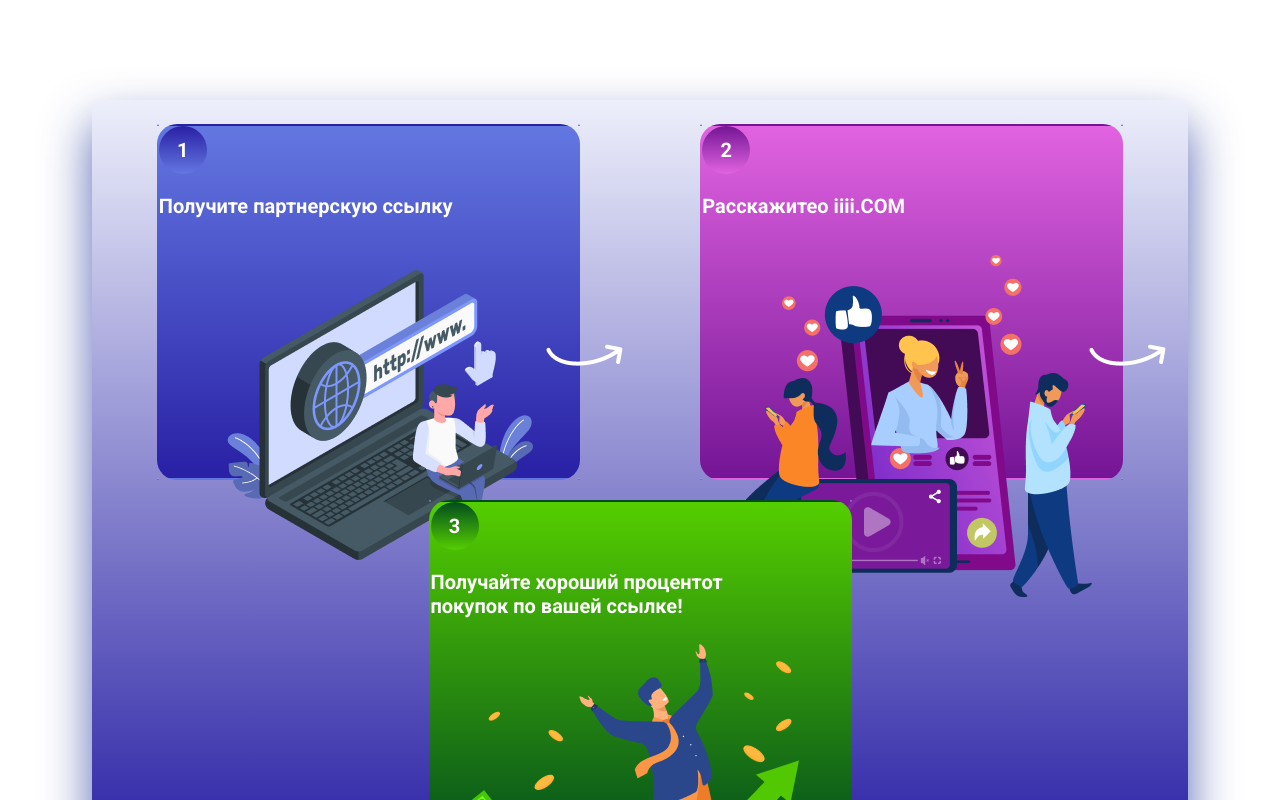
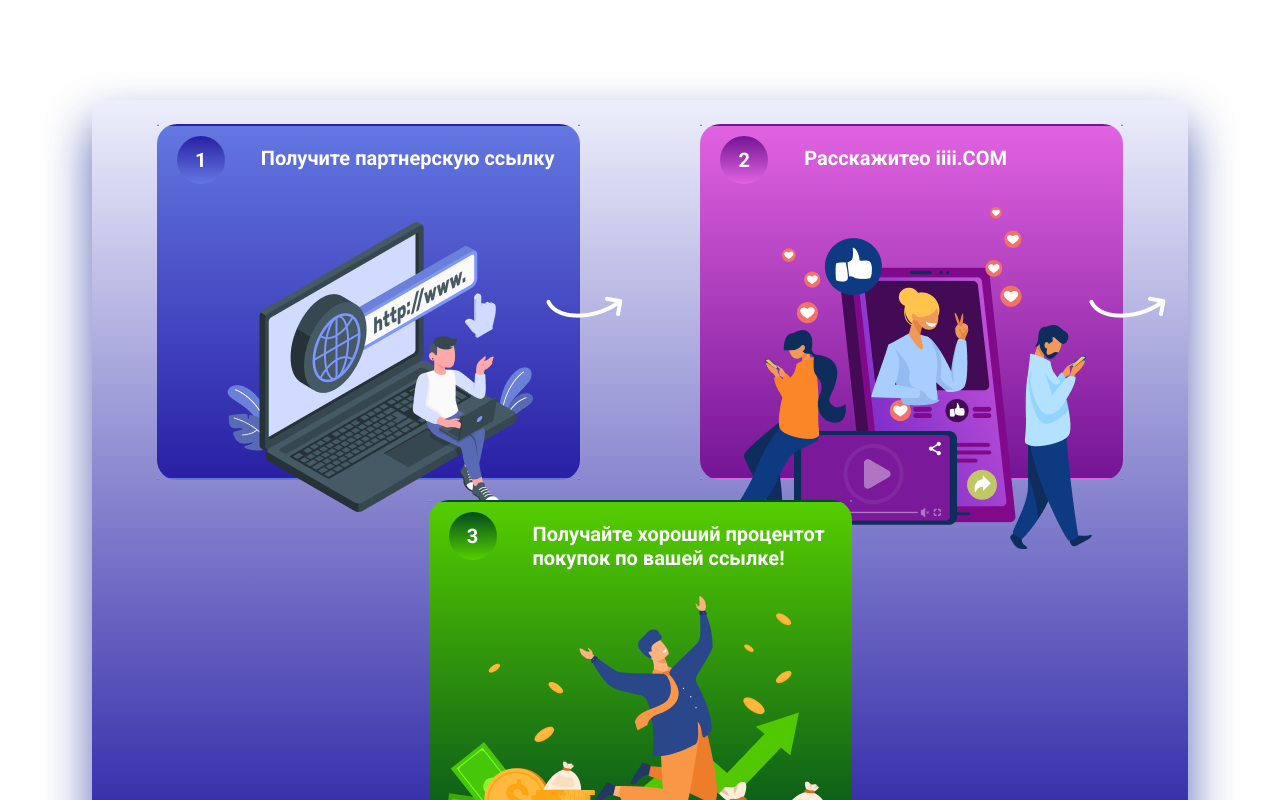
Before and after one commit to EpicZuko/compnents, a React (Create React App) app: page / in a window 1280 px wide. Shown: the top 800 px of the page. Built offline with nearby package versions, Linux system fonts and the light colour scheme.

Commit message:
created new text

```diff
--- a/src/index.scss
+++ b/src/index.scss
@@ -110,6 +110,7 @@
 }
 
 .circle-content-container {
+  @include flexContainer($justify: space-around);
   @media (max-width: 777px) {
     display: flex;
     align-items: center;
```
